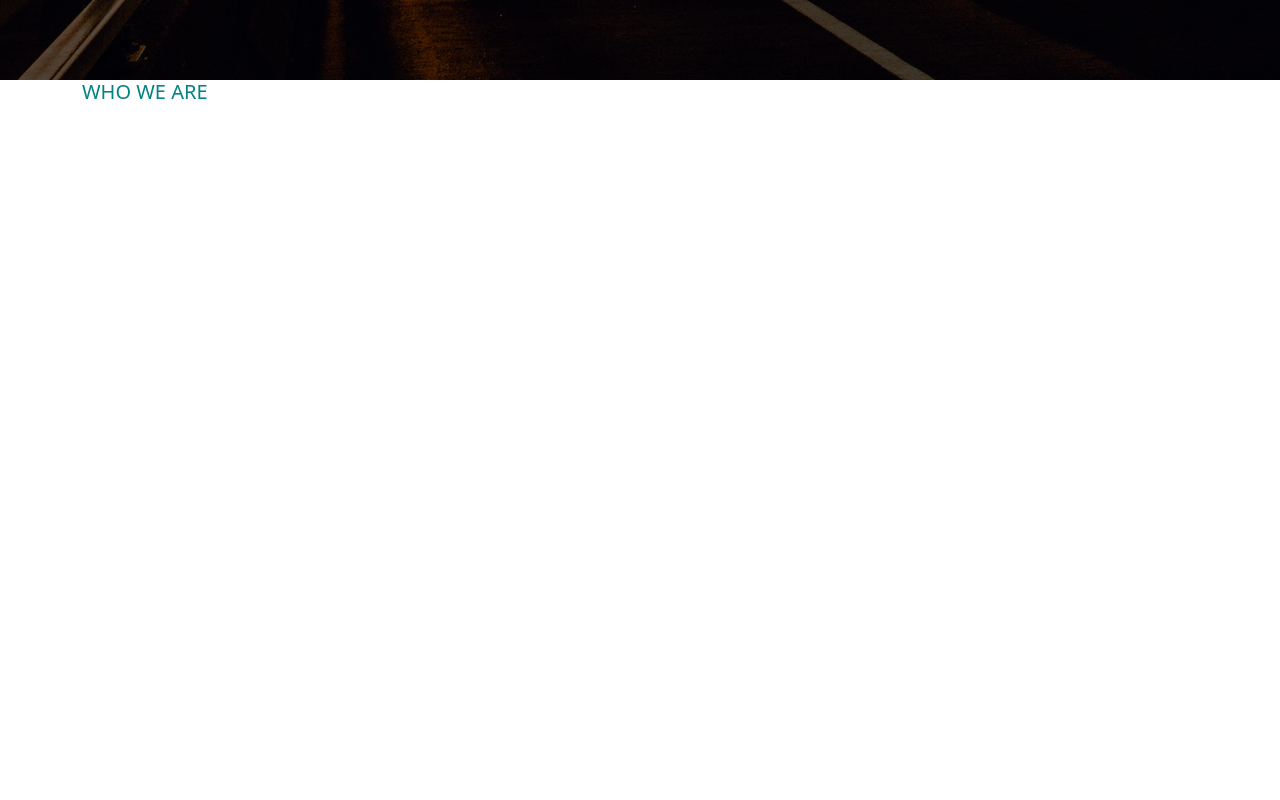
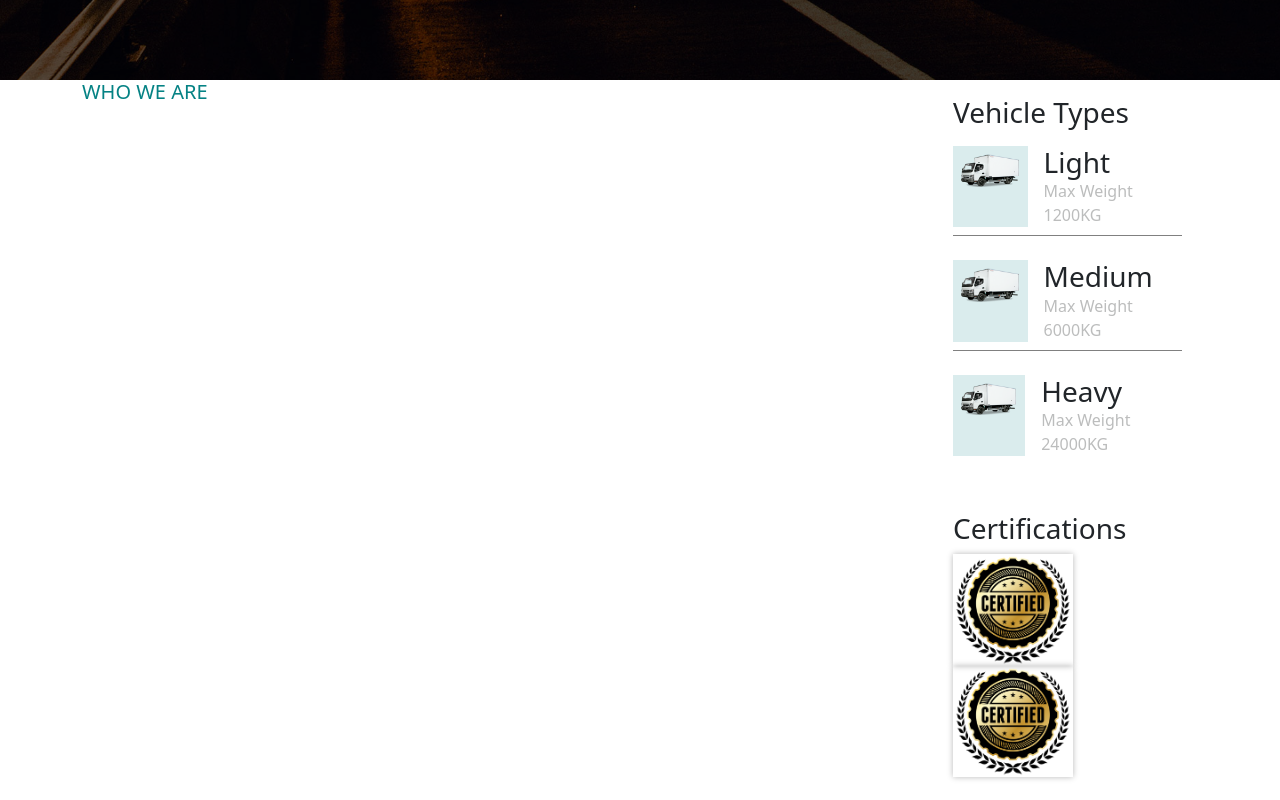
Before and after one commit to ttom-eragiapreso/proj-html-vuejs, a Vue app: page / in a window 1280 px wide. Shown: the part 720-1520 px from the top of the page. Built offline with nearby package versions, Linux system fonts and the light colour scheme.

Commit message:
sidebar completed

```diff
--- a/src/components/WhoWeAreComponent.vue
+++ b/src/components/WhoWeAreComponent.vue
@@ -1,24 +1,31 @@
 <script>
+import SidebarComponentVue from './partials/SidebarComponent.vue';
 export default {
-  name: 'WhoWeAreComponent'
+  name: 'WhoWeAreComponent',
+  components: {
+    SidebarComponentVue
+  }
 }
 </script>
 
 <template>
   <div class="container">
 
-    <div class="who-we-are">
-      <h5 class="text-primary">WHO WE ARE</h5>
+    <div class="row">
+
+      <div class="col col-9">
+        <div class="who-we-are">
+          <h5 class="text-primary">WHO WE ARE</h5>
+        </div>
+      </div>
+
+      <div class="col col-3">
+        <SidebarComponentVue/>
+      </div>
+
     </div>
 
-    <div class="info">
-      <div class="vehicle-types">
 
-      </div>
-      <div class="certifications">
-
-      </div>
-    </div>
   </div>
 </template>
 
--- /dev/null
+++ b/src/components/partials/SidebarComponent.vue
@@ -0,0 +1,63 @@
+<script>
+import {store} from '../../data/store'
+export default {
+  name: 'SidebarComponent',
+  data(){
+    return{
+      store
+    }
+  }
+}
+</script>
+
+<template>
+
+
+  <div class="vehicles-container p-3">
+    <h3>Vehicle Types</h3>
+    <div class="vehicle-card d-flex mb-3 py-2" v-for="(type, index) in store.businessInfo.vehicleTypes" :key="index">
+
+      <div class="img-container p-2 me-3">
+        <img :src="type.img" :alt="type.type">
+      </div>
+      <div class="text-wrapper">
+        <h3 class="m-0">{{type.type}}</h3>
+        <span class="text-secondary">{{type.description}}</span>
+      </div>
+
+
+    </div>
+  </div>
+
+  <div class="certifications-container p-3">
+    <h3>Certifications</h3>
+    <div class="cert-img-container d-inline-block me-3" v-for="(cert, index) in store.businessInfo.certifications" :key="index">
+      <img :src="cert.img" :alt="cert.name">
+    </div>
+  </div>
+
+
+</template>
+
+<style lang="scss" scoped>
+@use '../../styles/partials/mixin' as *;
+@use '../../styles/partials/variables' as *;
+
+
+.img-container {
+  background-color: $secondary-color;
+  width: 80px;
+}
+.cert-img-container{
+  width: 120px;
+  box-shadow: 0 0 6px 0px #00000047;
+
+}
+
+.vehicle-card {
+  border-bottom: 1px solid grey;
+  &:last-child{
+    border: none;
+  }
+}
+</style>
--- a/src/data/store.js
+++ b/src/data/store.js
@@ -47,6 +47,33 @@ export const store = reactive({
         href: '#'
       },
     ],
-    description: 'Fractional or exclusive road cargo transportation to all regions, with small, medium and large vehicles'
+    description: 'Fractional or exclusive road cargo transportation to all regions, with small, medium and large vehicles',
+    vehicleTypes: [
+      {
+        type: 'Light',
+        description: 'Max Weight 1200KG',
+        img: 'src/assets/img/truck-1.png'
+      },
+      {
+        type: 'Medium',
+        description: 'Max Weight 6000KG',
+        img: 'src/assets/img/truck-1.png'
+      },
+      {
+        type: 'Heavy',
+        description: 'Max Weight 24000KG',
+        img: 'src/assets/img/truck-1.png'
+      },
+    ],
+    certifications: [
+      {
+        name: 'test',
+        img: 'src/assets/img/certificate.png'
+      },
+      {
+        name: 'test',
+        img: 'src/assets/img/certificate.png'
+      }
+    ]
   }
 })
--- a/src/styles/general.scss
+++ b/src/styles/general.scss
@@ -11,6 +11,11 @@ a, li {
   color: white;
 }
 
+img {
+  max-width: 100%;
+  max-height: 100%;
+}
+
 // Sovrascrivo con la specificity la classe di bootstrap
 // .btn-primary{
 //   background-color: $primary-color;
--- a/src/styles/partials/_variables.scss
+++ b/src/styles/partials/_variables.scss
@@ -3,7 +3,7 @@
 // Color palette based on primary color
 
 $blue-chill: #058284;
-$secondary-color: tint-color($blue-chill, 20%);
+$secondary-color: tint-color($blue-chill, 85%);
 $muted-color: shade-color($blue-chill, 65%);
 
 $primary: $blue-chill;
```
